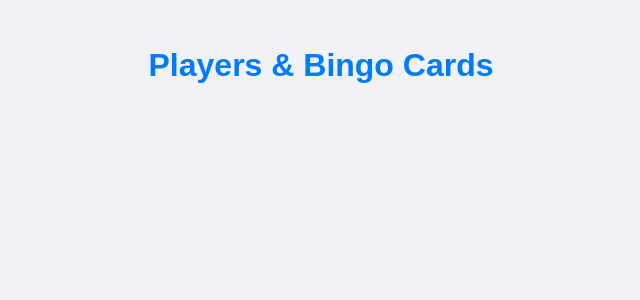
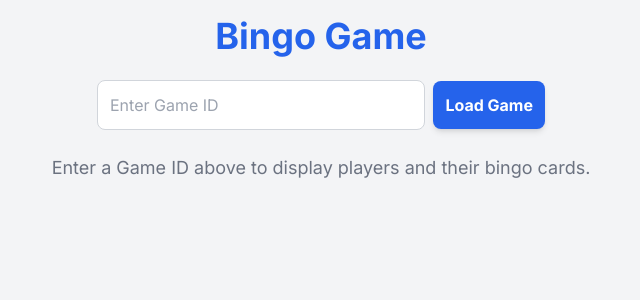
Before and after one commit to Wardmisp/Bingo, a Flask app: page / in a window 1280 px wide. Shown: the top 300 px of the page, without its empty margins (319-959 px from the left). Run offline with Flask 3, Linux system fonts and the light colour scheme; some libraries are stand-ins or nearby versions.

Commit message:
Update index to view players by game id

```diff
--- a/templates/index.html
+++ b/templates/index.html
@@ -2,142 +2,155 @@
 <html lang="en">
 
 <head>
+    <meta charset="UTF-8">
+    <meta name="viewport" content="width=device-width, initial-scale=1.0">
+    <title>Bingo Game</title>
+    <script src="https://cdn.tailwindcss.com"></script>
+    <style>
+        @import url('https://fonts.googleapis.com/css2?family=Inter:wght@400;700&display=swap');
 
-    <meta charset="UTF-8">
-        <title>Bingo Game</title>
-        <style>
         body {
-            font-family: sans-serif;
-            display: flex;
-            flex-direction: column;
-            align-items: center;
-            background-color: #f0f2f5;
-            color: #333;
-        }
-
-        h1 {
-            color: #007bff;
-        }
-
-        #players-container {
-            display: flex;
-            flex-wrap: wrap;
-            justify-content: center;
-            gap: 20px;
-            padding: 20px;
+            font-family: 'Inter', sans-serif;
+            @apply flex flex-col items-center bg-gray-100 text-gray-800 p-4;
         }
 
         .player-card {
-            background-color: #fff;
-            border: 2px solid #ccc;
-            padding: 20px;
-            border-radius: 12px;
-            box-shadow: 0 4px 8px rgba(0, 0, 0, 0.1);
-            width: 400px;
-            text-align: center;
+            @apply bg-white border border-gray-300 rounded-xl shadow-lg p-6 w-96 text-center transition-transform duration-300 hover:scale-105;
         }
 
         .bingo-grid {
-            display: grid;
-            grid-template-columns: repeat(5, 1fr);
-            gap: 5px;
-            margin-top: 15px;
+            @apply grid grid-cols-5 gap-1 mt-4;
         }
 
         .cell {
+            @apply flex items-center justify-center bg-gray-200 border border-gray-400 rounded-md text-2xl font-bold;
             width: 70px;
             height: 70px;
-            display: flex;
-            justify-content: center;
-            align-items: center;
-            background-color: #e9ecef; /* Default background for number cells */
-            border: 1px solid #aaa;
-            border-radius: 8px;
-            font-size: 24px;
-            font-weight: bold;
-            color: #333; /* Default text color for numbers */
         }
 
         .blank-cell {
-            background-color: #000; /* Black background for blank cells */
-            color: #000; /* Make text black as well so nothing shows up */
-            border: 1px solid #333; /* Slightly darker border for contrast */
+            @apply bg-black border-black text-black;
+        }
+
+        /* Responsive adjustments */
+        @media (max-width: 768px) {
+            .player-card {
+                @apply w-full;
+            }
+
+            .cell {
+                width: 50px;
+                height: 50px;
+                font-size: 1.25rem;
+            }
         }
     </style>
 </head>
 
-<body>
+<body class="bg-gray-100 font-inter">
 
-        <h1>Players & Bingo Cards</h1>
-        <div id="players-container">
+    <div class="container mx-auto p-4 flex flex-col items-center">
+        <h1 class="text-4xl font-bold text-blue-600 mb-6">Bingo Game</h1>
+
+        <div class="mb-6 w-full max-w-md">
+            <div class="flex items-center space-x-2">
+                <input type="text" id="gameIdInput" placeholder="Enter Game ID"
+                    class="flex-grow p-3 rounded-lg border border-gray-300 focus:outline-none focus:ring-2 focus:ring-blue-500">
+                <button id="fetchButton"
+                    class="bg-blue-600 text-white font-bold p-3 rounded-lg shadow-md hover:bg-blue-700 transition duration-300">
+                    Load Game
+                </button>
+            </div>
         </div>
 
+        <div id="game-info" class="text-xl font-bold text-gray-700 mb-4 hidden">
+            <p>Players in Game ID: <span id="displayGameId"></span></p>
+        </div>
+
+        <div id="players-container" class="w-full flex flex-wrap justify-center gap-6">
+            <p class="text-gray-500 text-lg text-center">Enter a Game ID above to display players and their bingo cards.
+            </p>
+        </div>
+    </div>
 
     <script>
-        // Function to fetch and display the players and their bingo cards
+        document.getElementById('fetchButton').addEventListener('click', fetchPlayers);
+
         function fetchPlayers() {
-            console.log("Fetching players data from /players endpoint..."); // Log the start of the fetch
-            fetch('/players')
+            const gameId = document.getElementById('gameIdInput').value.trim();
+            const container = document.getElementById('players-container');
+            const gameInfo = document.getElementById('game-info');
+
+            if (!gameId) {
+                container.innerHTML = '<p class="text-red-500 text-lg text-center">Please enter a valid Game ID.</p>';
+                gameInfo.classList.add('hidden');
+                return;
+            }
+
+            console.log(`Fetching players data for Game ID: ${gameId}`);
+            fetch(`/players/${gameId}`)
                 .then(response => {
-                    console.log("Received response from server:", response.status, response.statusText); // Log the response status
+                    console.log("Received response:", response.status);
                     if (!response.ok) {
                         throw new Error(`HTTP error! status: ${response.status}`);
                     }
                     return response.json();
                 })
                 .then(players => {
-                    console.log("Successfully parsed player data:", players); // Log the parsed data
-                    const container = document.getElementById('players-container');
-                    container.innerHTML = ''; // Clear existing player cards
+                    console.log("Successfully parsed player data:", players);
+                    container.innerHTML = ''; // Clear existing cards
+
+                    document.getElementById('displayGameId').textContent = gameId;
+                    gameInfo.classList.remove('hidden');
 
                     if (!Array.isArray(players) || players.length === 0) {
-                        container.innerHTML = '<p>No players registered yet. Use the Android app to add some!</p>';
+                        container.innerHTML = `<p class="text-gray-500 text-lg text-center">No players found for Game ID: ${gameId}.</p>`;
                         return;
                     }
 
                     players.forEach(player => {
-                        console.log("Processing player:", player.name); // Log each player
                         const cardDiv = document.createElement('div');
                         cardDiv.className = 'player-card';
 
                         const nameHeader = document.createElement('h2');
+                        nameHeader.className = 'text-2xl font-bold mb-2';
                         nameHeader.textContent = player.name;
                         cardDiv.appendChild(nameHeader);
+
+                        const gameIdText = document.createElement('p');
+                        gameIdText.className = 'text-sm text-gray-500 mb-4';
+                        gameIdText.textContent = `Game ID: ${player.gameId}`;
+                        cardDiv.appendChild(gameIdText);
 
                         const gridDiv = document.createElement('div');
                         gridDiv.className = 'bingo-grid';
 
-                        // Loop through the grid of numbers from the JSON data
-                        player.bingo_card.forEach(row => {
-                            row.forEach(number => {
+                        // Assuming bingo_card is a flat array, convert it to a 5x5 grid
+                        const bingoCard = player.bingo_card;
+                        for (let i = 0; i < 25; i++) {
+                            const number = bingoCard[i];
                             const cell = document.createElement('div');
                             cell.className = 'cell';
 
-                                // Check if the number is null (a blank space)
                             if (number !== null) {
                                 cell.textContent = number;
-                                    cell.style.color = '#333';
                             } else {
-                                    cell.textContent = ''; // Leave the cell blank
                                 cell.classList.add('blank-cell');
                             }
-
                             gridDiv.appendChild(cell);
-                            });
-                        });
+                        }
 
                         cardDiv.appendChild(gridDiv);
                         container.appendChild(cardDiv);
                     });
                 })
-                .catch(error => console.error('Error fetching players:', error));
+                .catch(error => {
+                    console.error('Error fetching players:', error);
+                    container.innerHTML = `<p class="text-red-500 text-lg text-center">Failed to load game. Please check the ID.</p>`;
+                    gameInfo.classList.add('hidden');
+                });
         }
-
-        // Fetch players on page load and every 3 seconds
-        fetchPlayers();
-        setInterval(fetchPlayers, 3000); // Poll every 3 seconds to get updates
     </script>
-
 </body>
 
 </html>
```
Lines whose indentation alone changed are shown as unchanged.
